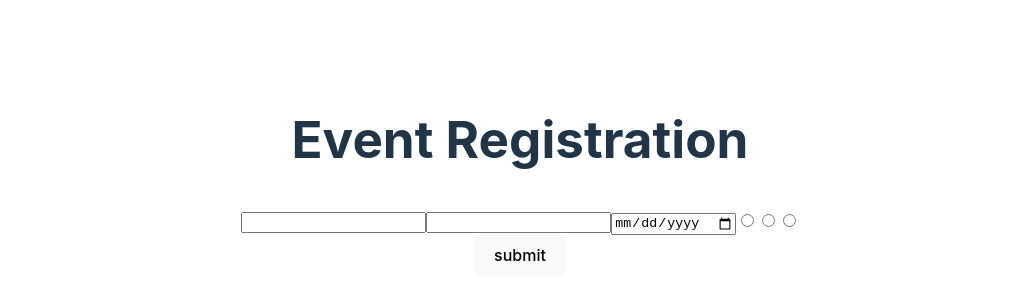
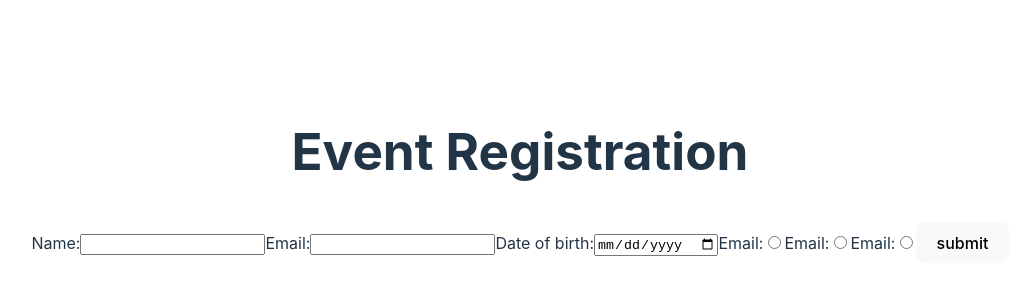
Before and after one commit to olehpetrovasyliev/eliftecth-test-task-frontend, a React (Vite) app: page /events/1/register in a window 1280 px wide. Shown: the part 228-528 px from the top of the page, without its empty margins (120-1139 px from the left). Built offline with nearby package versions, Linux system fonts and the light colour scheme.

Commit message:
add reacthookform basic logic

```diff
--- a/package.json
+++ b/package.json
@@ -13,6 +13,7 @@
     "axios": "^1.7.7",
     "react": "^18.3.1",
     "react-dom": "^18.3.1",
+    "react-hook-form": "^7.53.0",
     "react-intersection-observer": "^9.13.1",
     "react-router-dom": "^6.26.2",
     "react-select": "^5.8.1",
--- a/src/routes/EventRegistrationPage.tsx
+++ b/src/routes/EventRegistrationPage.tsx
@@ -1,42 +1,161 @@
 import React from "react";
+import { useForm } from "react-hook-form";
 import { useParams } from "react-router-dom";
+import { ParticipantInput } from "../helpers/types";
 
 const EventRegistrationPage = () => {
   const { id } = useParams<{ id: string }>();
+  const { register, handleSubmit } = useForm<ParticipantInput>();
 
-  const handleSubmit = (e: any, values: any) => {
-    e.preventDefault;
-    console.log(values);
+  const onSubmit = (data: ParticipantInput) => {
+    console.log(data);
   };
 
   return (
     <section className="eventRegistration">
       <div className="eventRegistration__wrapper">
         <h1 className="eventRegistration__title">Event Registration</h1>
-        <form onSubmit={handleSubmit}>
+        <form onSubmit={handleSubmit(onSubmit)}>
           <label>
-            <input type="text" name="name" />
+            Name:
+            <input
+              type="text"
+              {...register("name", { required: "Name is requires" })}
+            />
           </label>
           <label>
-            <input type="mail" name="email" />
+            Email:
+            <input
+              type="email"
+              {...register("email", { required: "Email is required" })}
+            />
           </label>
           <label>
-            <input type="date" name="date_of_birth" />
+            Date of birth:
+            <input
+              type="date"
+              {...register("date_of_birth", {
+                required: "Date of birth is required",
+              })}
+            />
           </label>
           <label>
-            <input type="radio" name="heard_about_us" value="Friends" />
+            Email:
+            <input
+              type="radio"
+              value="Friends"
+              {...register("heard_about_us", {
+                required: "Please select how you heard about us",
+              })}
+            />
           </label>
           <label>
-            <input type="radio" name="heard_about_us" value="Social Media" />
+            Email:
+            <input
+              type="radio"
+              value="Social Media"
+              {...register("heard_about_us", {
+                required: "Please select how you heard about us",
+              })}
+            />
           </label>
           <label>
-            <input type="radio" name="heard_about_us" value="Advertisement" />
+            Email:
+            <input
+              type="radio"
+              value="Advertisement"
+              {...register("heard_about_us", {
+                required: "Please select how you heard about us",
+              })}
+            />
           </label>
+          <button type="submit">submit</button>
         </form>
       </div>
-      <button type="submit">submit</button>
     </section>
   );
 };
 
 export default EventRegistrationPage;
+
+// import React from "react";
+// import { useForm } from "react-hook-form";
+// import { useParams } from "react-router-dom";
+// import { ParticipantInput } from "../helpers/types";
+
+// const EventRegistrationPage = () => {
+//   const { id } = useParams<{ id: string }>();
+//   const { register, handleSubmit } = useForm<ParticipantInput>();
+
+//   const onSubmit = (data: ParticipantInput) => {
+//     console.log(data);
+//   };
+
+//   return (
+//     <section className="eventRegistration">
+//       <div className="eventRegistration__wrapper">
+//         <h1 className="eventRegistration__title">Event Registration</h1>
+//         <form onSubmit={handleSubmit(onSubmit)}>
+//           <label>
+//             Name:
+//             <input
+//               type="text"
+//               {...register("name", { required: "Name is required" })}
+//             />
+//           </label>
+//           <label>
+//             Email:
+//             <input
+//               type="email"
+//               {...register("email", { required: "Email is required" })}
+//             />
+//           </label>
+//           <label>
+//             Date of Birth:
+//             <input
+//               type="date"
+//               {...register("date_of_birth", {
+//                 required: "Date of birth is required",
+//               })}
+//             />
+//           </label>
+//           <div>
+//             <label>
+//               <input
+//                 type="radio"
+//                 value="Friends"
+//                 {...register("heard_about_us", {
+//                   required: "Please select how you heard about us",
+//                 })}
+//               />
+//               Friends
+//             </label>
+//             <label>
+//               <input
+//                 type="radio"
+//                 value="Social Media"
+//                 {...register("heard_about_us", {
+//                   required: "Please select how you heard about us",
+//                 })}
+//               />
+//               Social Media
+//             </label>
+//             <label>
+//               <input
+//                 type="radio"
+//                 value="Advertisement"
+//                 {...register("heard_about_us", {
+//                   required: "Please select how you heard about us",
+//                 })}
+//               />
+//               Advertisement
+//             </label>
+//           </div>
+//           <button type="submit">Submit</button>
+//         </form>
+//       </div>
+//     </section>
+//   );
+// };
+
+// export default EventRegistrationPage;
```
Also changed, not shown: 1 other file (tests, documents, lock files or other folders).
